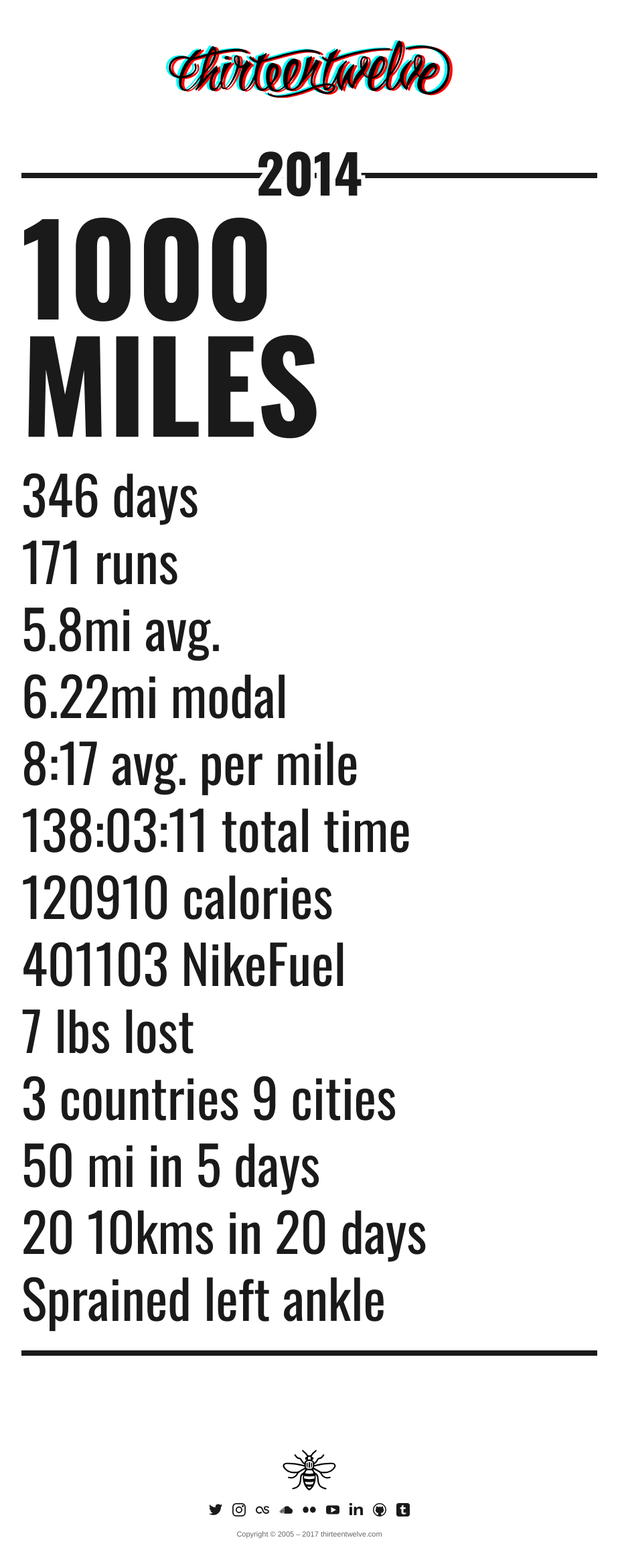
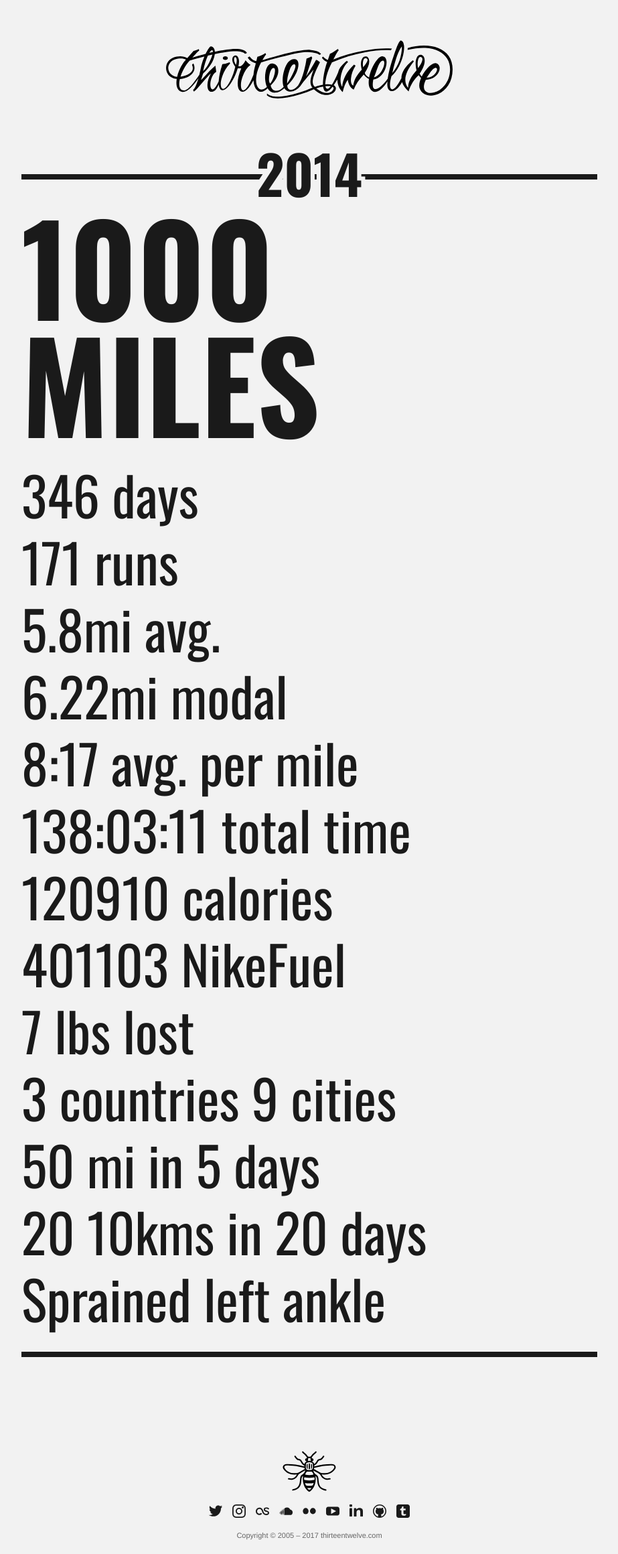
Before and after one commit to 13twelve/thirteentwelve.com, a PHP site: page /1000-miles.php in a window 1280 px wide. Shown: the whole page at 67% size, without its empty margins (178-1101 px from the left). Before the commit the page ends 2297 px from the top, so only its background shows below. Run offline with PHP 8.4, Linux system fonts and the light colour scheme; style sheets or scripts are compiled from the project's sources.

Commit message:
Late June updates.
* logo back to normal
* added Mai 36
* added Wyss Webby note
* added upcoming talk

```diff
--- a/grunt/scss/layout/_body.scss
+++ b/grunt/scss/layout/_body.scss
@@ -1,12 +1,19 @@
-html,
-body {
-  min-width: 320px;
+html {
+  position: relative;
+  left: 50%;
+  right: 50%;
+  width: 100vw;
+  margin-right: -50vw;
+  margin-left: -50vw;
+  min-height: 100%;
   overflow-x: hidden;
+  overflow-y: scroll;
 }
+
 body {
   @include font--m();
   color: $color__text;
-  background: $color__white;
+  background: $color__black--5;
   -moz-font-feature-settings: "kern";
   -webkit-font-feature-settings: "kern";
   -ms-font-feature-settings: "kern";
--- a/grunt/scss/modules/_key-engagements.scss
+++ b/grunt/scss/modules/_key-engagements.scss
@@ -32,11 +32,11 @@
   h3 {
     margin-top: 15px;
     font-weight: normal;
-    color: $color__black--40;
+    color: $color__text--grey;
   }
 
   h3 b {
-    color: $color__black--90;
+    color: $color__text;
   }
 
   h3 i {
--- a/grunt/scss/pages/_miles.scss
+++ b/grunt/scss/pages/_miles.scss
@@ -31,8 +31,8 @@
   font-size: 80px;
   line-height: 100px;
   text-align: center;
-  text-shadow: -6px -6px white, -6px 6px white, 6px -6px white, 6px 6px white;
-  box-shadow: inset 0 -0.5em white, inset 0 -0.6em #1a1a1a;
+  text-shadow: -6px -6px $color__black--5, -6px 6px $color__black--5, 6px -6px $color__black--5, 6px 6px $color__black--5;
+  box-shadow: inset 0 -0.5em $color__black--5, inset 0 -0.6em #1a1a1a;
 }
 #miles .m,
 #miles .d {
--- a/grunt/scss/sections/_header.scss
+++ b/grunt/scss/sections/_header.scss
@@ -2,43 +2,19 @@ header {
   padding-top: 60px;
 
   @include breakpoint(small) {
-    padding-top: 20px;
+    margin-top: 20px;
   }
 
-  a,
+  .logo {
+    display: block;
+    position: relative;
+  }
+
   svg {
     display: block;
-    width: 440px;
-    height: 86px;
+    width: 50%;
+    height: auto;
     margin: 0 auto;
     color: $color__black;
-
-    @include breakpoint(small) {
-      width: 100%;
-      height: auto;
-    }
-  }
-
-  svg use {
-    width: 422px;
-    height: 86px;
-  }
-
-  svg use:nth-child(1) {
-    color: #0ff;
-    transform: translateX(-4px) translateY(-1px);
-
-    @include breakpoint(small) {
-      transform: translateX(-2px) translateY(-1px);
-    }
-  }
-
-  svg use:nth-child(2) {
-    color: #f00;
-    transform: translateX(4px) translateY(1px);
-
-    @include breakpoint(small) {
-      transform: translateX(2px) translateY(1px);
-    }
   }
 }
--- a/includes/_html_header.php
+++ b/includes/_html_header.php
@@ -56,6 +56,10 @@
   <body>
     <div id="thirteentwelve">
       <header>
-        <a href="/" class="logo"><svg width="422px" height="86px" aria-label="thirteentwelve logo"><use xlink:href="#logo" /><use xlink:href="#logo" /><use xlink:href="#logo" /></svg></a>
+        <a href="/" class="logo" aria-label="thirteentwelve logo">
+            <svg class="logo__text" width="422px" height="86px" aria-hidden="true">
+                <use xlink:href="#logo" />
+            </svg>
+        </a>
       </header>
       <main id="content">
```
Also changed, not shown: includes/_html_footer.php (+2 -0 lines), index.php (+21 -3 lines).
